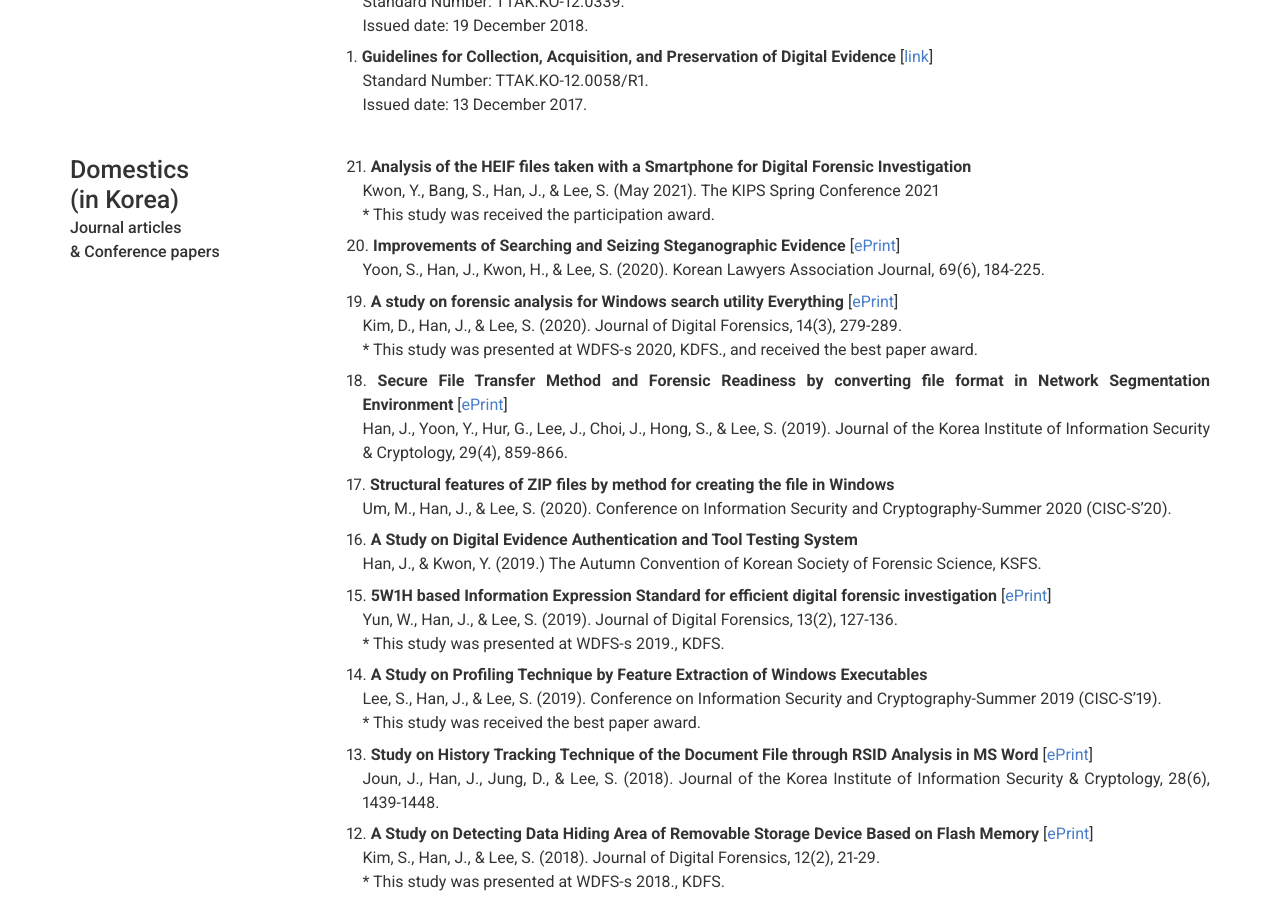
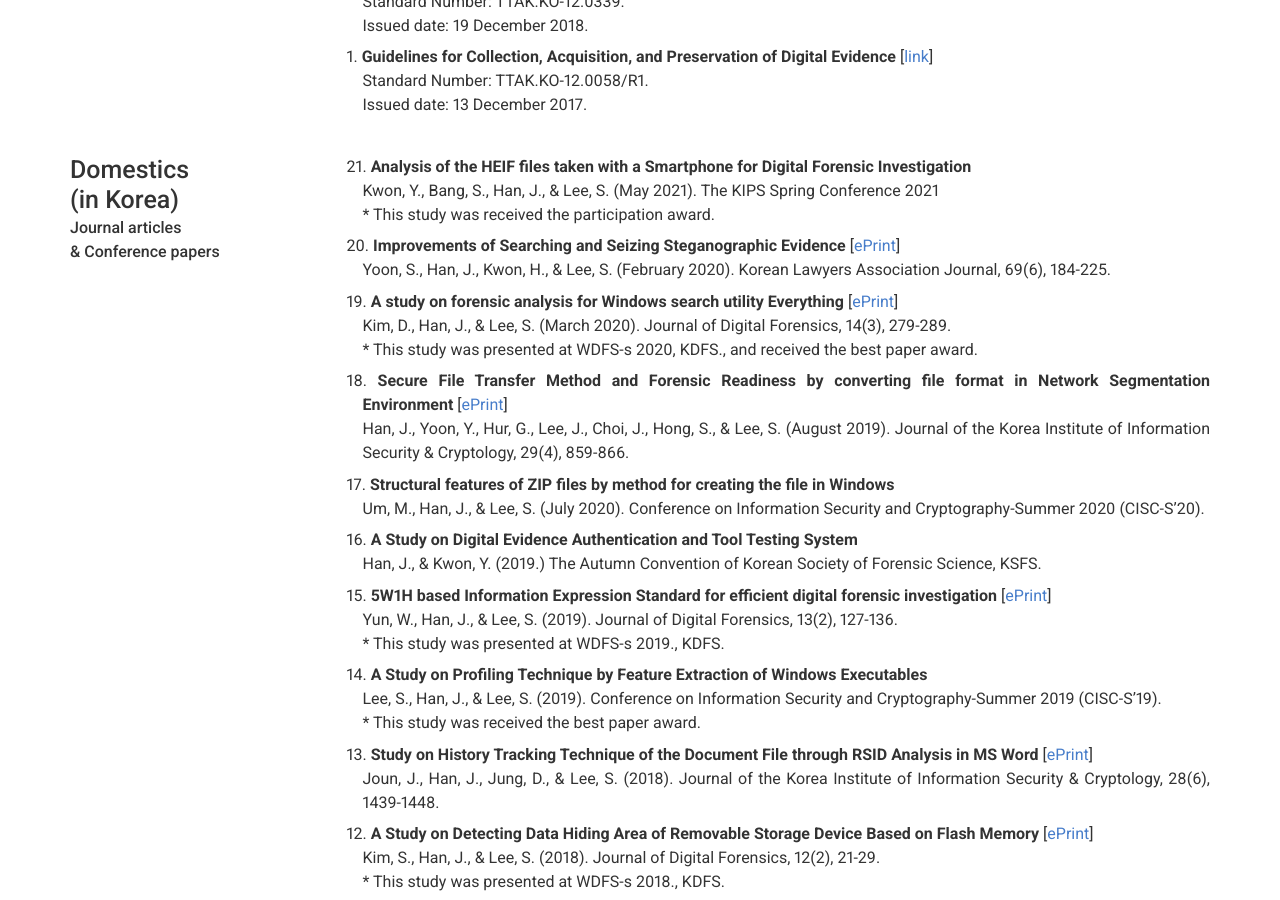
Before and after one commit to JaehyeokHan/jaehyeokhan.github.io, a Jekyll site: the page built from index.md, in a window 1280 px wide and 900 px high, scrolled down 3818 px. Built offline with Jekyll 4.4.1, drawn with Linux system fonts in a browser that asks for light colours; nearby versions of some CDN libraries.

Commit message:
Update _config.yml

```diff
--- a/_config.yml
+++ b/_config.yml
@@ -231,10 +231,10 @@ content:
         sub_title: Journal articles <br>& Conference papers
         description: | # this will include new lines to allow paragraphs
           <p style="text-indent: -1em;">21. <b>Analysis of the HEIF files taken with a Smartphone for Digital Forensic Investigation</b><br>Kwon, Y., Bang, S., Han, J., & Lee, S. (May 2021). The KIPS Spring Conference 2021<br>* This study was received the participation award.</p>
-          <p style="text-indent: -1em;">20. <b>Improvements of Searching and Seizing Steganographic Evidence</b> [<A href = "https://www.kci.go.kr/kciportal/ci/sereArticleSearch/ciSereArtiView.kci?sereArticleSearchBean.artiId=ART002671199" target = "top">ePrint</A>]<br>Yoon, S., Han, J., Kwon, H., & Lee, S. (2020). Korean Lawyers Association Journal, 69(6), 184-225.</p>
-          <p style="text-indent: -1em;">19. <b>A study on forensic analysis for Windows search utility Everything</b> [<A href = "https://www.kci.go.kr/kciportal/ci/sereArticleSearch/ciSereArtiView.kci?sereArticleSearchBean.artiId=ART002636122" target = "top">ePrint</A>]<br>Kim, D., Han, J., & Lee, S. (2020). Journal of Digital Forensics, 14(3), 279-289.<br>* This study was presented at WDFS-s 2020, KDFS., and received the best paper award.</p>
-          <p style="text-indent: -1em;">18. <b>Secure File Transfer Method and Forensic Readiness by converting file format in Network Segmentation Environment</b> [<A href = "http://koreascience.or.kr/article/JAKO201926072346469.page" target = "top">ePrint</A>]<br>Han, J., Yoon, Y., Hur, G., Lee, J., Choi, J., Hong, S., & Lee, S. (2019). Journal of the Korea Institute of Information Security & Cryptology, 29(4), 859-866.</p>
-          <p style="text-indent: -1em;">17. <b>Structural features of ZIP files by method for creating the file in Windows</b><br>Um, M., Han, J., & Lee, S. (2020). Conference on Information Security and Cryptography-Summer 2020 (CISC-S’20).</p>
+          <p style="text-indent: -1em;">20. <b>Improvements of Searching and Seizing Steganographic Evidence</b> [<A href = "https://www.kci.go.kr/kciportal/ci/sereArticleSearch/ciSereArtiView.kci?sereArticleSearchBean.artiId=ART002671199" target = "top">ePrint</A>]<br>Yoon, S., Han, J., Kwon, H., & Lee, S. (February 2020). Korean Lawyers Association Journal, 69(6), 184-225.</p>
+          <p style="text-indent: -1em;">19. <b>A study on forensic analysis for Windows search utility Everything</b> [<A href = "https://www.kci.go.kr/kciportal/ci/sereArticleSearch/ciSereArtiView.kci?sereArticleSearchBean.artiId=ART002636122" target = "top">ePrint</A>]<br>Kim, D., Han, J., & Lee, S. (March 2020). Journal of Digital Forensics, 14(3), 279-289.<br>* This study was presented at WDFS-s 2020, KDFS., and received the best paper award.</p>
+          <p style="text-indent: -1em;">18. <b>Secure File Transfer Method and Forensic Readiness by converting file format in Network Segmentation Environment</b> [<A href = "http://koreascience.or.kr/article/JAKO201926072346469.page" target = "top">ePrint</A>]<br>Han, J., Yoon, Y., Hur, G., Lee, J., Choi, J., Hong, S., & Lee, S. (August 2019). Journal of the Korea Institute of Information Security & Cryptology, 29(4), 859-866.</p>
+          <p style="text-indent: -1em;">17. <b>Structural features of ZIP files by method for creating the file in Windows</b><br>Um, M., Han, J., & Lee, S. (July 2020). Conference on Information Security and Cryptography-Summer 2020 (CISC-S’20).</p>
           <p style="text-indent: -1em;">16. <b>A Study on Digital Evidence Authentication and Tool Testing System</b><br>Han, J., & Kwon, Y. (2019.) The Autumn Convention of Korean Society of Forensic Science, KSFS.</p>
           <p style="text-indent: -1em;">15. <b>5W1H based Information Expression Standard for efficient digital forensic investigation</b> [<A href = "https://www.kci.go.kr/kciportal/ci/sereArticleSearch/ciSereArtiView.kci?sereArticleSearchBean.artiId=ART002487041" target = "top">ePrint</A>]<br>Yun, W., Han, J., & Lee, S. (2019). Journal of Digital Forensics, 13(2), 127-136.<br>* This study was presented at WDFS-s 2019., KDFS.</p>
           <p style="text-indent: -1em;">14. <b>A Study on Profiling Technique by Feature Extraction of Windows Executables</b><br>Lee, S., Han, J., & Lee, S. (2019). Conference on Information Security and Cryptography-Summer 2019 (CISC-S’19).<br>* This study was received the best paper award.</p>
```
